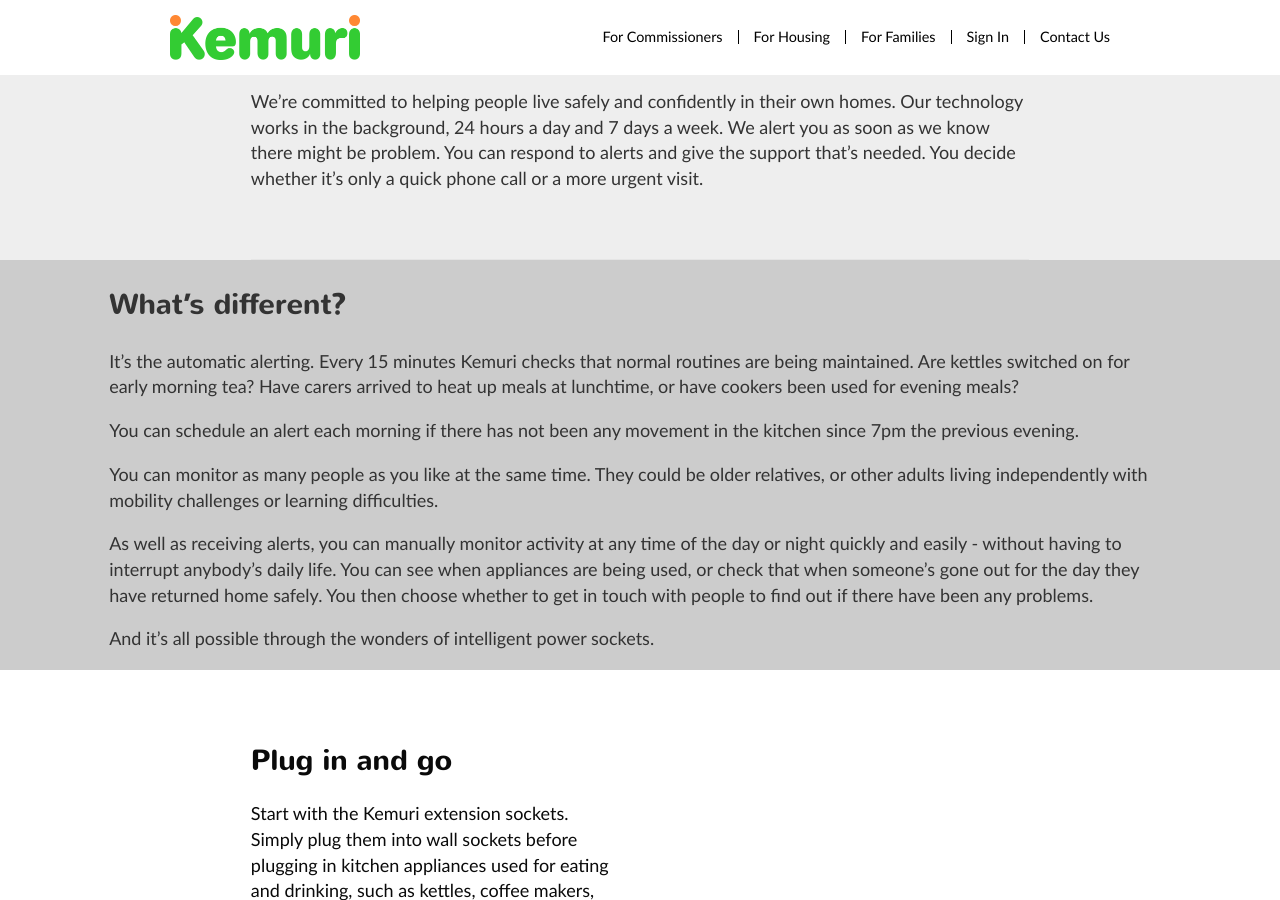
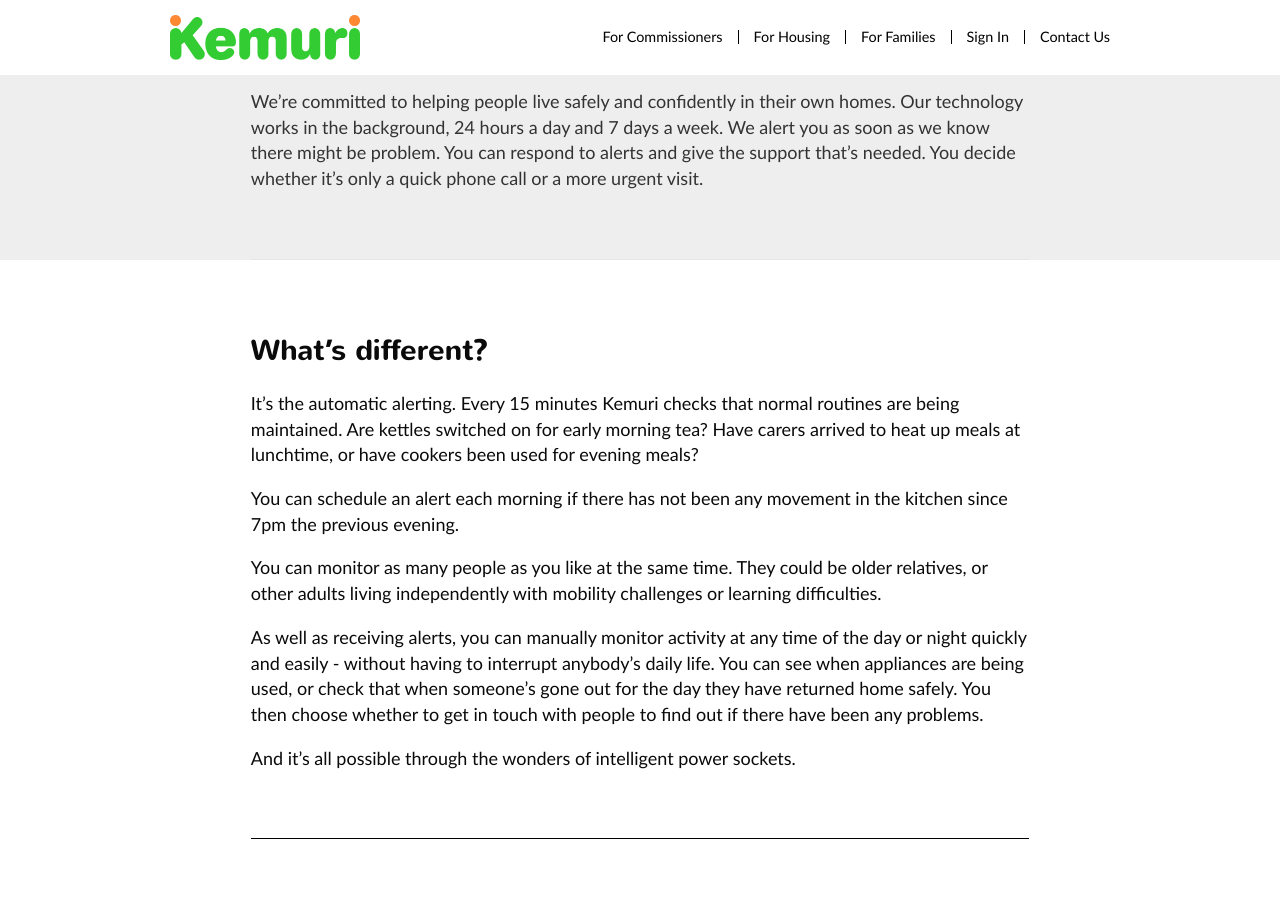
Before and after one commit to intelligentlilli/kemurisense.github.io, a Jekyll site: the page built from telecare-for-family.html, in a window 1280 px wide and 900 px high, scrolled down 1132 px. Built offline with Jekyll 4.4.1, drawn with Linux system fonts in a browser that asks for light colours.

Commit message:
Fix missing divs

```diff
--- a/telecare-for-family.html
+++ b/telecare-for-family.html
@@ -52,6 +52,10 @@
     </div>
   </div>
 </div>
+
+
+<div class="section section-white separator" id="our-solution">
+  <div class="container featured">
     <div class="row">
       <div class="col-md-10 col-md-push-1">
         <h2>What’s different?</h2>
```
